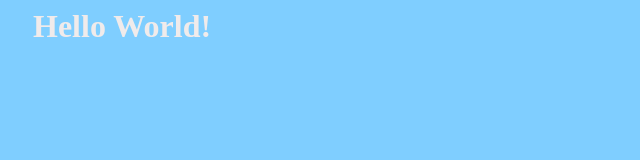
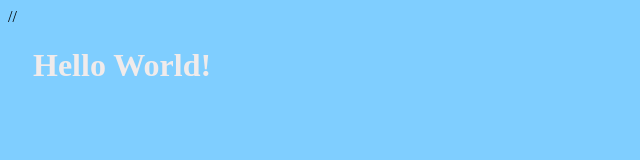
Before and after one commit to LJohansenOmnium/Assignment1.4, a plain HTML site: page index.html in a window 1280 px wide. Shown: the whole page, without its empty margins (0-640 px from the left). Drawn offline with Linux system fonts and the light colour scheme.

Commit message:
out commented css file

```diff
--- a/index.html
+++ b/index.html
@@ -4,7 +4,7 @@
     <meta http-equiv="X-UA-Compatible" content="IE=edge">
     <meta name="viewport" content="width=device-width, initial-scale=1.0">
     <title>Document</title>
-    <link rel="stylesheet" href="./mystyles.css">
+    // <link rel="stylesheet" href="./mystyles.css">
 </head>
 <body>
     <h1>Hello World!</h1>
```
